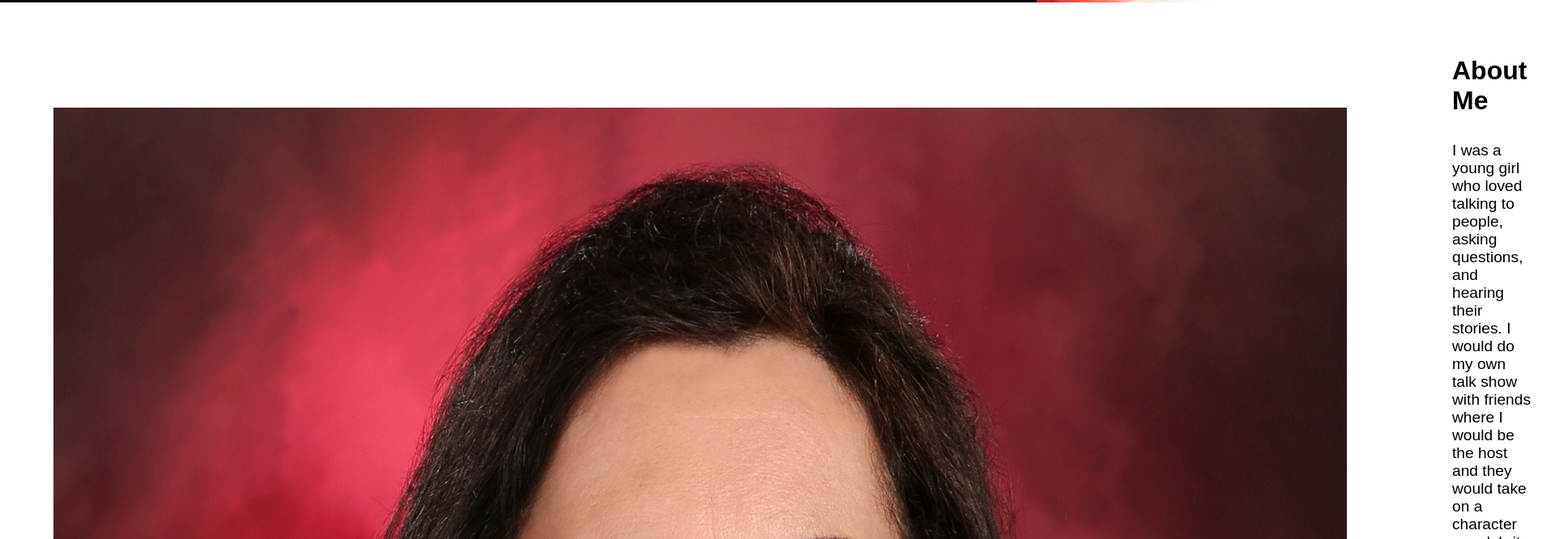
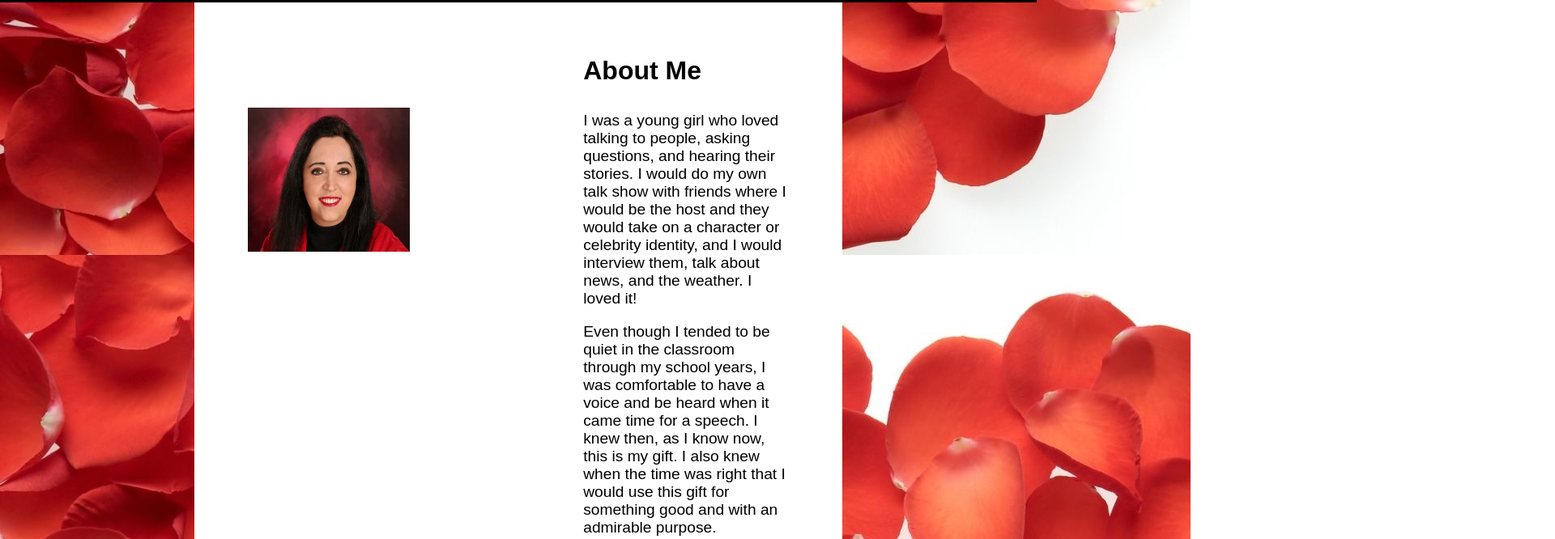
Before and after one commit to 00d/wendy, a plain HTML site: page index.html in a window 1280 px wide. Shown: the part 2925-3591 px from the top of the page at 81% size, 1920 px wide, since content can reach past the window. Drawn offline with Linux system fonts and the light colour scheme.

Commit message:
Update index.html

```diff
--- a/index.html
+++ b/index.html
@@ -54,7 +54,7 @@
     </div>
     <table class="about">
 		  <tr>
-			  <td style="vertical-align: top; padding: 8rem 4rem;"><img src="red background.jpg" alt="Wendy" /></td>
+			  <td style="vertical-align: top; padding: 8rem 4rem;"><img src="red background.jpg" alt="Wendy" style="width: 30%; min-width: 200px;" /></td>
 			  <td style="vertical-align: top; padding: 2rem 4rem;"><a name="about"></a>
           <p style="font-size: 2rem; font-weight: bold;">About Me</p>
           <p>I was a young girl who loved talking to people, asking questions, and hearing their stories. I would do my own talk show with friends where I would be the host and they would take on a character or celebrity identity, and I would interview them, talk about news, and the weather. I loved it!</p>
```
